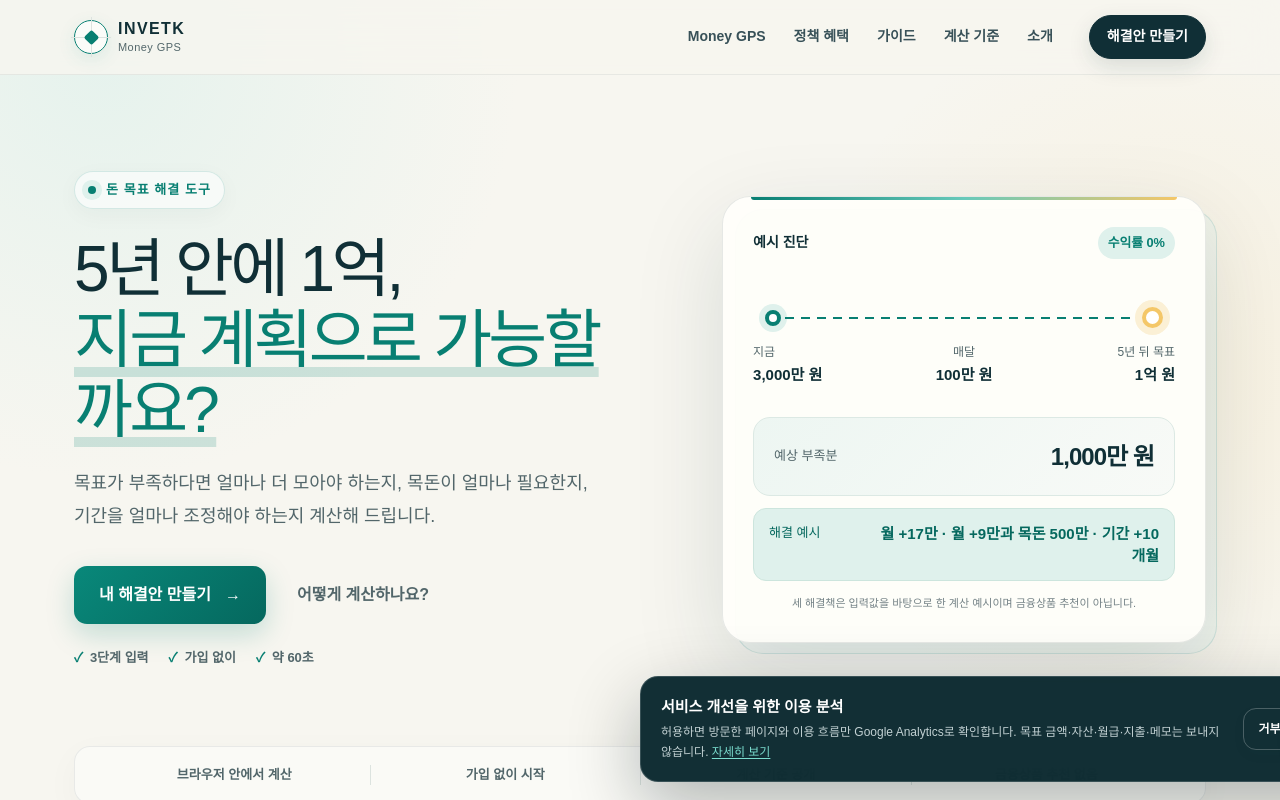
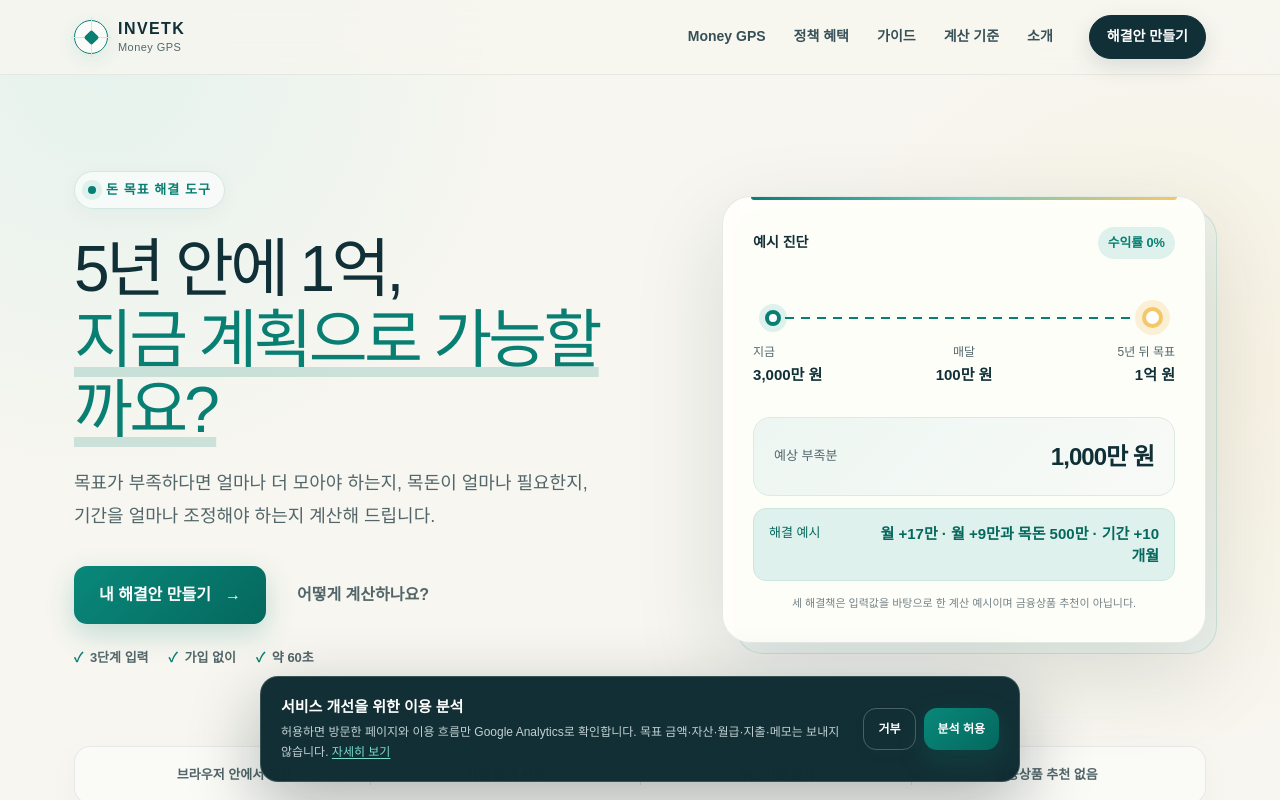
Before and after one commit to youngrae-debug/investtoolkit, a Next.js app: page / in a window 1280 px wide. Shown: the top 800 px of the page. Built offline with nearby package versions, Linux system fonts and the light colour scheme.

Commit message:
분석 동의 배너 중앙 정렬

```diff
--- a/app/globals.css
+++ b/app/globals.css
@@ -505,7 +505,7 @@ main { min-height: 70vh; }
 .footer-link-button { width: fit-content; padding: 0; border: 0; color: inherit; background: transparent; cursor: pointer; font-size: inherit; text-align: left; }
 .site-footer__bottom { margin-top: 40px; padding-top: 18px; border-top: 1px solid rgba(255,255,255,.1); display: flex; justify-content: space-between; color: #789094; font-size: 11px; }
 
-.analytics-consent { position: fixed; z-index: 200; left: 50%; bottom: 18px; width: min(760px, calc(100% - 32px)); padding: 18px 20px; border: 1px solid rgba(255,255,255,.16); border-radius: 18px; display: flex; align-items: center; justify-content: space-between; gap: 24px; color: white; background: rgba(11,41,47,.97); box-shadow: 0 24px 70px rgba(5,24,28,.3); backdrop-filter: blur(16px); }
+.analytics-consent { position: fixed; z-index: 200; left: 50%; bottom: 18px; transform: translateX(-50%); width: min(760px, calc(100% - 32px)); padding: 18px 20px; border: 1px solid rgba(255,255,255,.16); border-radius: 18px; display: flex; align-items: center; justify-content: space-between; gap: 24px; color: white; background: rgba(11,41,47,.97); box-shadow: 0 24px 70px rgba(5,24,28,.3); backdrop-filter: blur(16px); }
 .analytics-consent strong { display: block; font-size: 15px; }
 .analytics-consent p { margin: 5px 0 0; color: #c2d1d3; font-size: 12px; line-height: 1.65; word-break: keep-all; }
 .analytics-consent p a { color: #7bddcf; text-decoration: underline; text-underline-offset: 2px; }
```
